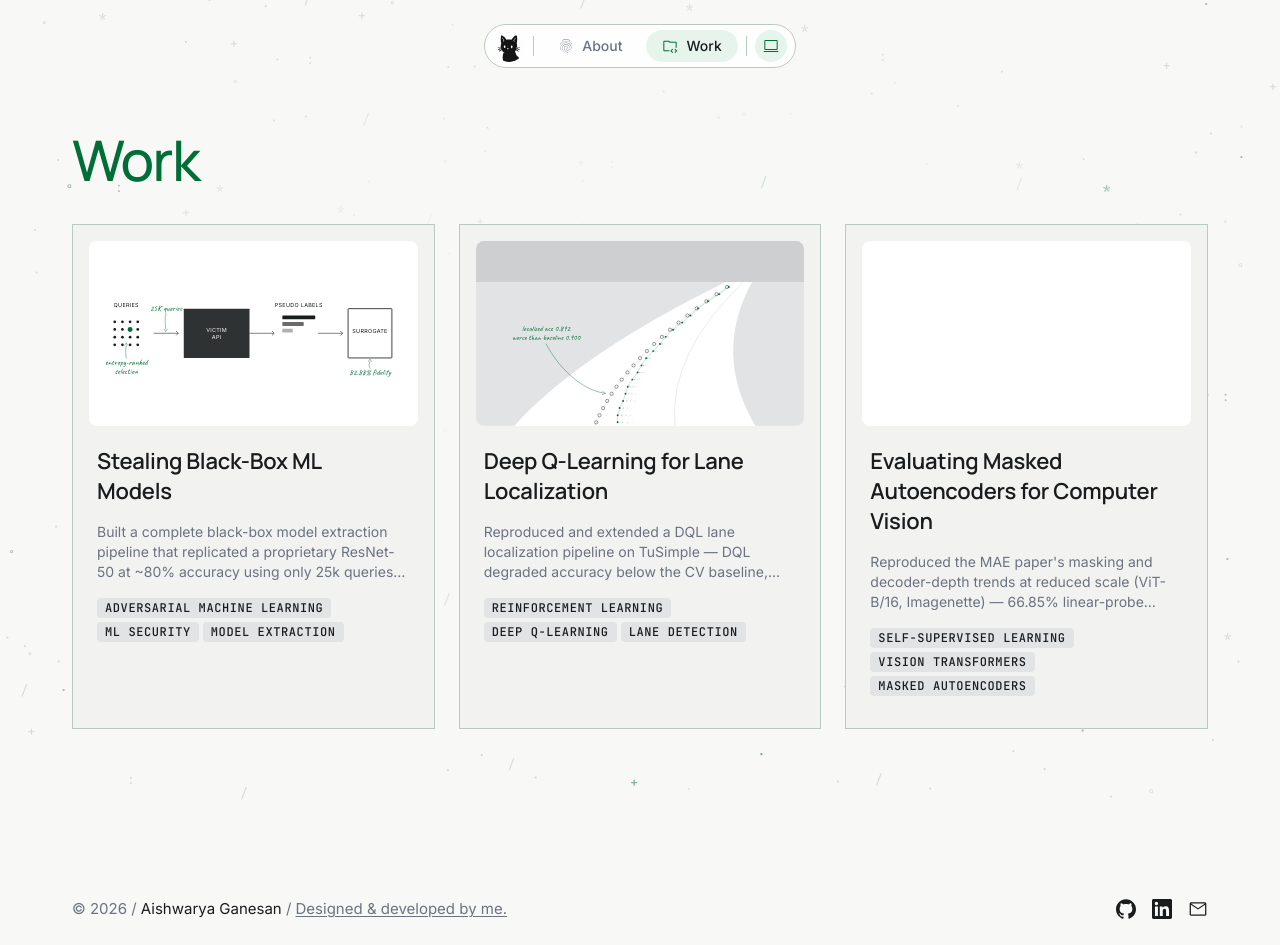
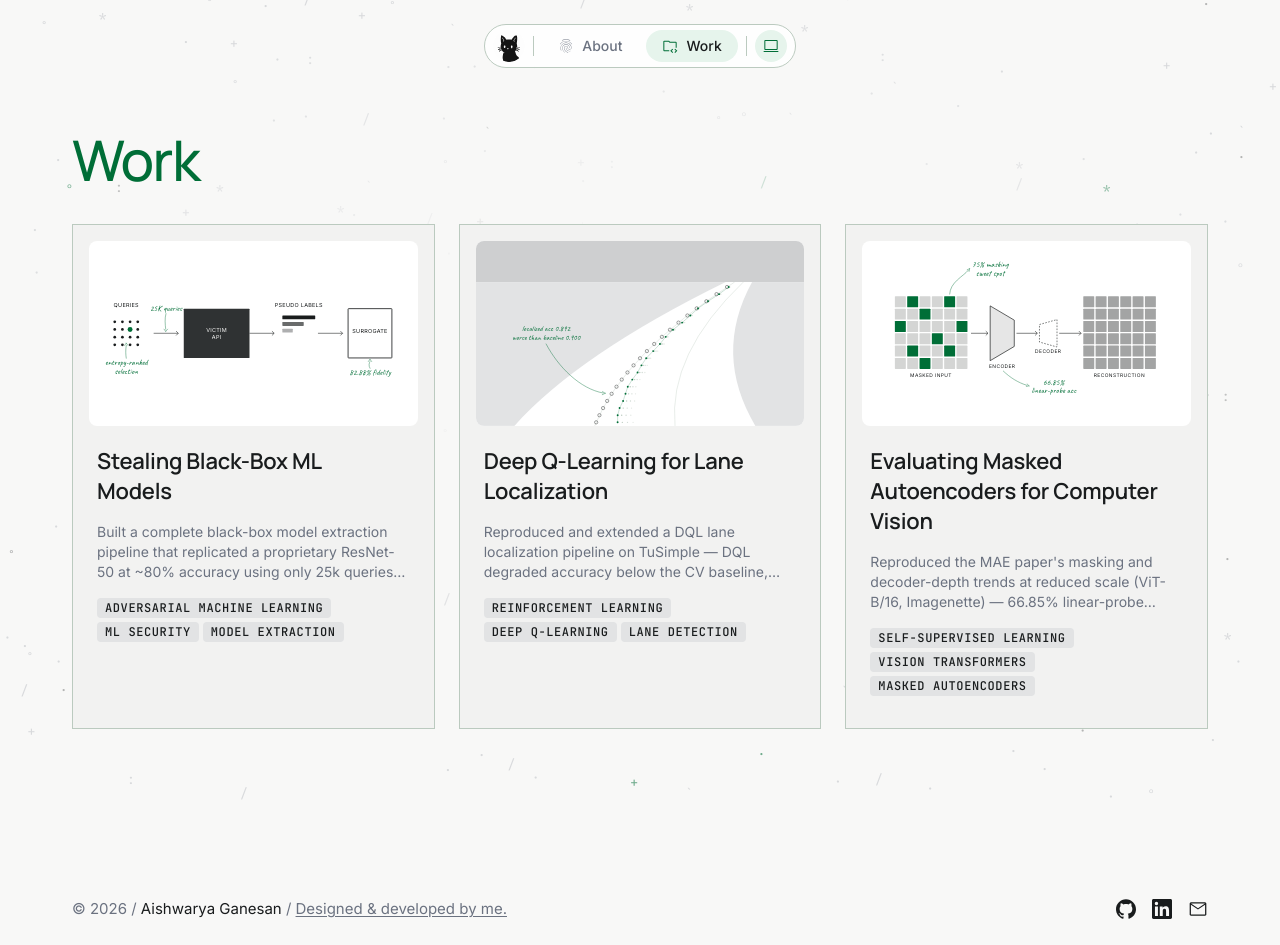
Before and after one commit to 95-ag/ag-portfolio, a Next.js app: page /work in a window 1280 px wide. Built offline with nearby package versions, Linux system fonts and the light colour scheme.

Commit message:
feat: add masked-autoencoders hero cover

```diff
--- a/src/components/project/covers/index.ts
+++ b/src/components/project/covers/index.ts
@@ -1,8 +1,10 @@
 import type React from "react";
 import { DqnLaneLocalizationCover } from "./dqn-lane-localization";
+import { MaskedAutoencodersCover } from "./masked-autoencoders";
 import { ModelExtractionAttacksCover } from "./model-extraction-attacks";
 
 export const coverComponents: Record<string, React.ComponentType> = {
   "model-extraction-attacks": ModelExtractionAttacksCover,
   "dqn-lane-localization": DqnLaneLocalizationCover,
+  "masked-autoencoders": MaskedAutoencodersCover,
 };
--- /dev/null
+++ b/src/components/project/covers/masked-autoencoders.tsx
@@ -0,0 +1,243 @@
+// Cover — "heavy masking → asymmetric autoencoder → reconstruct" (the MAE signature).
+// The single focal SUBJECT is the masked input: a 6×6 patch grid where the visible 25%
+// are ACCENT and the masked 75% recede — the project's headline (masking) carries the
+// accent, the rest of the pipeline is neutral structure. Center: an encoder/decoder
+// funnel — encoder trapezoid narrowing toward the latent, a smaller DASHED decoder
+// trapezoid widening toward the output (dashed = discarded after pretraining; the size
+// gap reads as the lightweight-decoder asymmetry). Right: a uniform soft grid — the
+// reconstruction, recovered but blurry at reduced scale.
+
+const COLS = 6;
+const ROWS = 6;
+const PITCH = 45; // cell-to-cell spacing
+const RECT = 40; // patch size; the 5px remainder is the inter-patch gap
+const GRID_Y0 = 202; // grid top; spans to 467, vertically centered on AXIS_Y
+const LEFT_X0 = 120; // masked-input grid left edge
+const RIGHT_X0 = 808; // reconstruction grid left edge
+const AXIS_Y = 337; // pipeline centerline (canvas vertical center)
+
+// 9 visible patches of 36 (25% kept, 75% masked) — deterministic scatter so the build
+// is reproducible (Math.random is unavailable at static-generation time).
+const VISIBLE = new Set([
+  "0-1",
+  "0-4",
+  "1-2",
+  "2-0",
+  "2-5",
+  "3-3",
+  "4-1",
+  "4-4",
+  "5-2",
+]);
+
+const CELLS = Array.from({ length: ROWS }, (_, row) =>
+  Array.from({ length: COLS }, (_, col) => ({ row, col })),
+).flat();
+
+// Masked cells need a faint neutral that stays visible against the page surface in both
+// themes — surface-sunken collapses into the background — so the full grid reads as
+// "75% blanked", not scattered patches. Graded color-mix steps keep it theme-aware.
+const MASKED_FILL = "color-mix(in srgb, var(--on-surface) 16%, var(--surface))";
+const RECON_FILL = "color-mix(in srgb, var(--on-surface) 38%, var(--surface))";
+const ENCODER_FILL = "color-mix(in srgb, var(--on-surface) 8%, var(--surface))";
+
+// Encoder/decoder funnel (autoencoder iconography). Encoder narrows L→R toward the
+// latent; the smaller decoder widens L→R toward the reconstruction.
+const ENCODER_POINTS = "468,237 556,289 556,385 468,437";
+const DECODER_POINTS = "648,305 712,287 712,387 648,369";
+
+export function MaskedAutoencodersCover() {
+  const labelStyle: React.CSSProperties = {
+    fontFamily: "var(--font-jetbrains-mono)",
+    fontSize: 18,
+    letterSpacing: "0.08em",
+    fill: "var(--on-surface)",
+  };
+
+  const caveatStyle: React.CSSProperties = {
+    fontFamily: "var(--font-caveat)",
+    fontSize: 30,
+    fill: "var(--accent)",
+  };
+
+  const arrow = (x1: number, x2: number, key: string) => (
+    <g key={key}>
+      <line
+        x1={x1}
+        y1={AXIS_Y}
+        x2={x2}
+        y2={AXIS_Y}
+        stroke="var(--on-surface)"
+        strokeWidth="2"
+      />
+      <polyline
+        points={`${x2 - 8},${AXIS_Y - 8} ${x2},${AXIS_Y} ${x2 - 8},${AXIS_Y + 8}`}
+        fill="none"
+        stroke="var(--on-surface)"
+        strokeWidth="2"
+        strokeLinejoin="round"
+      />
+    </g>
+  );
+
+  return (
+    <div className="relative w-full h-full" aria-hidden="true">
+      <svg
+        viewBox="0 0 1200 675"
+        preserveAspectRatio="xMidYMid meet"
+        className="w-full h-full"
+        aria-hidden="true"
+        xmlns="http://www.w3.org/2000/svg"
+      >
+        {/* ── MASKED INPUT (left grid, the focal subject) ── visible 25% accent */}
+        {CELLS.map(({ row, col }) => {
+          const visible = VISIBLE.has(`${row}-${col}`);
+          return (
+            <rect
+              key={`in-${row}-${col}`}
+              x={LEFT_X0 + col * PITCH}
+              y={GRID_Y0 + row * PITCH}
+              width={RECT}
+              height={RECT}
+              rx={2}
+              fill={visible ? "var(--accent)" : MASKED_FILL}
+            />
+          );
+        })}
+        <text x="252" y="497" textAnchor="middle" style={labelStyle}>
+          MASKED INPUT
+        </text>
+
+        {/* ── ARROW 1 ── masked input → encoder */}
+        {arrow(398, 460, "a1")}
+
+        {/* ── ENCODER (neutral funnel — narrows toward the latent) ── */}
+        <polygon
+          points={ENCODER_POINTS}
+          fill={ENCODER_FILL}
+          stroke="var(--on-surface)"
+          strokeWidth="2.5"
+          strokeLinejoin="round"
+        />
+        <text x="512" y="462" textAnchor="middle" style={labelStyle}>
+          ENCODER
+        </text>
+
+        {/* ── ARROW 2 ── encoder → decoder */}
+        {arrow(564, 640, "a2")}
+
+        {/* ── DECODER (neutral, dashed = discarded; smaller funnel — widens to output) ── */}
+        <polygon
+          points={DECODER_POINTS}
+          fill="none"
+          stroke="var(--on-surface)"
+          strokeWidth="2"
+          strokeLinejoin="round"
+          strokeDasharray="6 5"
+        />
+        <text x="680" y="410" textAnchor="middle" style={labelStyle}>
+          DECODER
+        </text>
+
+        {/* ── ARROW 3 ── decoder → reconstruction */}
+        {arrow(720, 800, "a3")}
+
+        {/* ── RECONSTRUCTION (right grid) ── uniform soft fill: recovered but blurry */}
+        {CELLS.map(({ row, col }) => (
+          <rect
+            key={`out-${row}-${col}`}
+            x={RIGHT_X0 + col * PITCH}
+            y={GRID_Y0 + row * PITCH}
+            width={RECT}
+            height={RECT}
+            rx={2}
+            fill={RECON_FILL}
+          />
+        ))}
+        <text x="940" y="497" textAnchor="middle" style={labelStyle}>
+          RECONSTRUCTION
+        </text>
+
+        {/* ════════════════════════════════════════
+            ANNOTATIONS — Caveat, accent color only
+            ════════════════════════════════════════ */}
+
+        {/* 1. visible (accent) patch in the masked grid → "75% masking / sweet spot".
+               Notebook gesture: the arrow runs FROM the figure TO the handwritten note,
+               so the arrowHEAD sits at the text. Fixed 8px gap at BOTH ends: tail (320,194)
+               = 8px above the patch top (320,202); tip (393,101) = 8px left of the text
+               block's left-middle (401,101). Final tangent u≈(0.64,-0.77); barbs ±28°. */}
+        <text x="468" y="96" textAnchor="middle" style={caveatStyle}>
+          75% masking
+        </text>
+        <text x="468" y="126" textAnchor="middle" style={caveatStyle}>
+          sweet spot
+        </text>
+        <path
+          d="M 320,194 C 322,150 369,130 388,107"
+          fill="none"
+          stroke="var(--accent)"
+          strokeWidth="1.5"
+          strokeLinecap="round"
+        />
+        <line
+          x1="393"
+          y1="101"
+          x2="384"
+          y2="105"
+          stroke="var(--accent)"
+          strokeWidth="1.5"
+          strokeLinecap="round"
+        />
+        <line
+          x1="393"
+          y1="101"
+          x2="391"
+          y2="111"
+          stroke="var(--accent)"
+          strokeWidth="1.5"
+          strokeLinecap="round"
+        />
+
+        {/* 2. the ENCODER label → "66.85% / linear-probe acc". Linear-probe accuracy is
+               measured on the FROZEN ENCODER (the kept artifact). Notebook gesture: the
+               arrow runs FROM the figure TO the note, so the arrowHEAD sits at the text.
+               Fixed 8px gap at BOTH ends: tail (516,475) = 8px below the ENCODER label
+               bottom (467); tip (610,529) = 8px left of the text block's left-middle
+               (618,529). Curve is convex-DOWN (controls below the chord, sagging); final
+               tangent u≈(0.96,0.29) (down-right); barbs splay ±28°. */}
+        <text x="700" y="524" textAnchor="middle" style={caveatStyle}>
+          66.85%
+        </text>
+        <text x="700" y="554" textAnchor="middle" style={caveatStyle}>
+          linear-probe acc
+        </text>
+        <path
+          d="M 516,475 C 540,498 569,517 602,527"
+          fill="none"
+          stroke="var(--accent)"
+          strokeWidth="1.5"
+          strokeLinecap="round"
+        />
+        <line
+          x1="610"
+          y1="529"
+          x2="603"
+          y2="522"
+          stroke="var(--accent)"
+          strokeWidth="1.5"
+          strokeLinecap="round"
+        />
+        <line
+          x1="610"
+          y1="529"
+          x2="600"
+          y2="531"
+          stroke="var(--accent)"
+          strokeWidth="1.5"
+          strokeLinecap="round"
+        />
+      </svg>
+    </div>
+  );
+}
```
